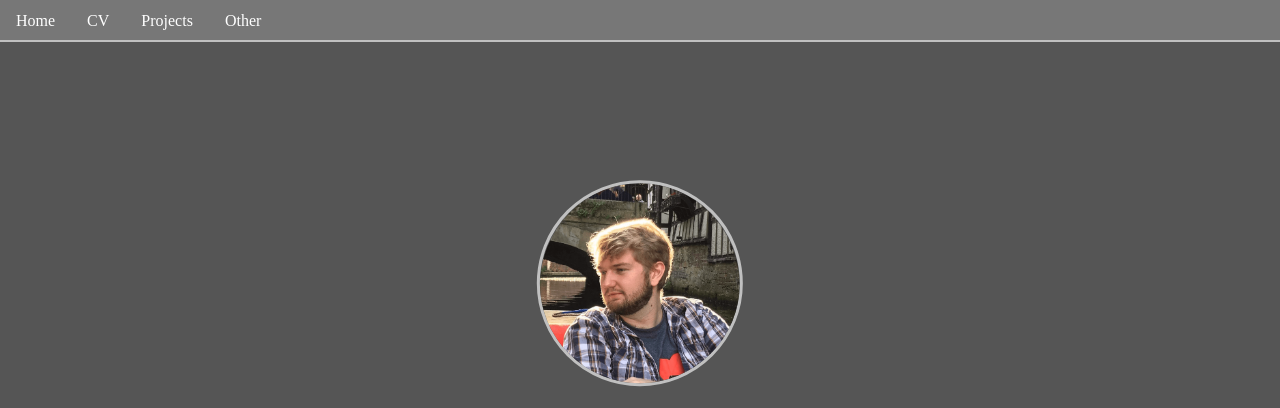
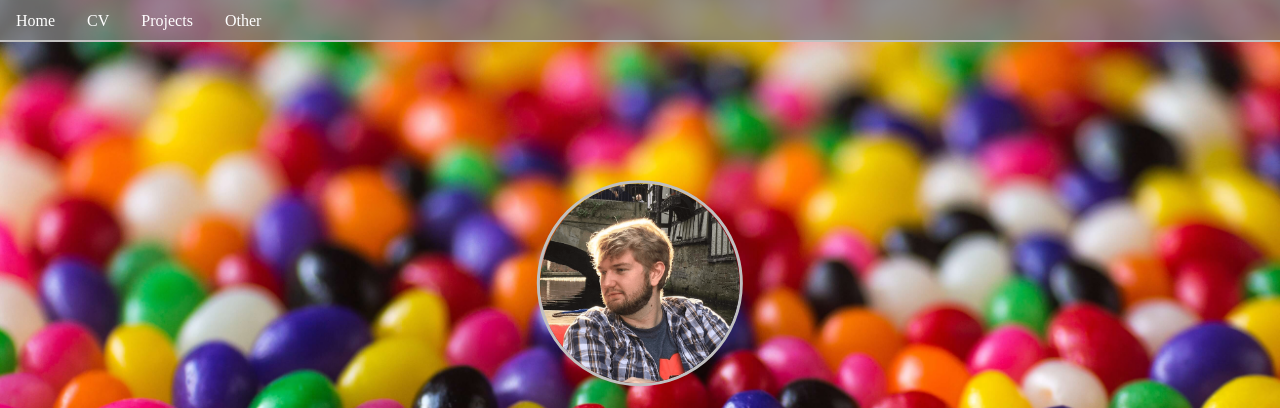
Before and after one commit to pseudosmart/portfolio, a React app: page / in a window 1280 px wide. Shown: the top 408 px of the page. Built offline with nearby package versions, Linux system fonts and the light colour scheme.

Commit message:
Temp background

```diff
--- a/src/stylesheets/main.scss
+++ b/src/stylesheets/main.scss
@@ -26,3 +26,12 @@ body {
 @import './footer.scss';
 @import './cv.scss';
 @import './home.scss';
+
+.background {
+  background: url('../assets/Jellybeans.png') no-repeat center center fixed;
+  -webkit-background-size: cover;
+  -moz-background-size: cover;
+  -o-background-size: cover;
+  background-size: cover;
+  background-repeat:no-repeat;
+}
```
